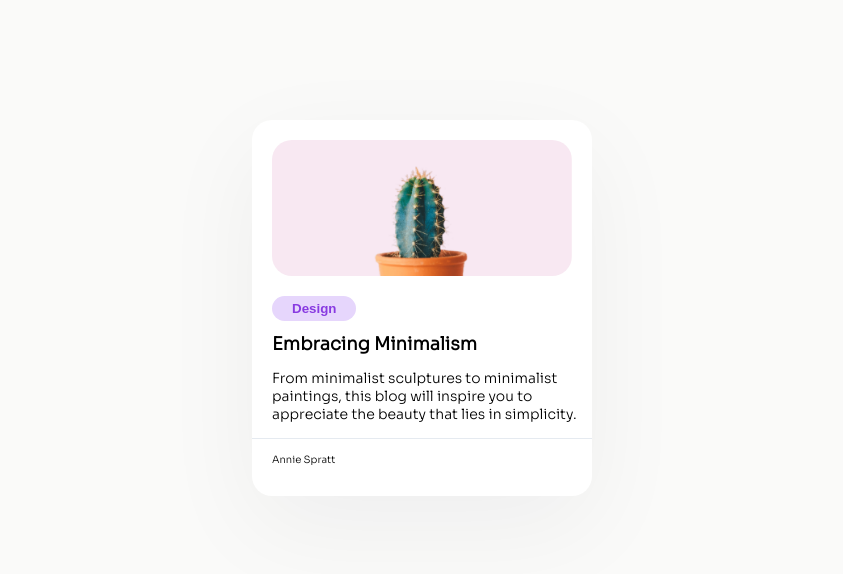
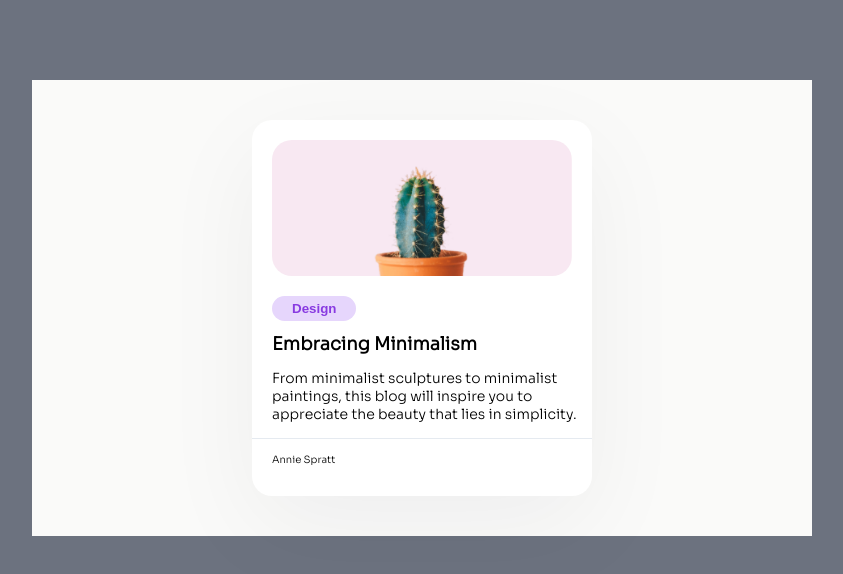
Before and after one commit to micah-gregory/responsive-mini-blog-card.github.io, a plain HTML site: page index.html in a window 1280 px wide. Shown: the whole page, without its empty margins (218-1061 px from the left). Drawn offline with Linux system fonts and the light colour scheme; a web font is replaced by a local one.

Commit message:
Update style.css

```diff
--- a/style.css
+++ b/style.css
@@ -5,9 +5,10 @@
 body{
     font-size: 14px;
     font-family: 'myFirstFont';
-    background-color: #FAFAF9;
+    background-color: #6C727F;
 }
 #main{
+    background-color: #FAFAF9;
     width: 75%;
     max-width: 700px;
     margin: 80px auto;
```
